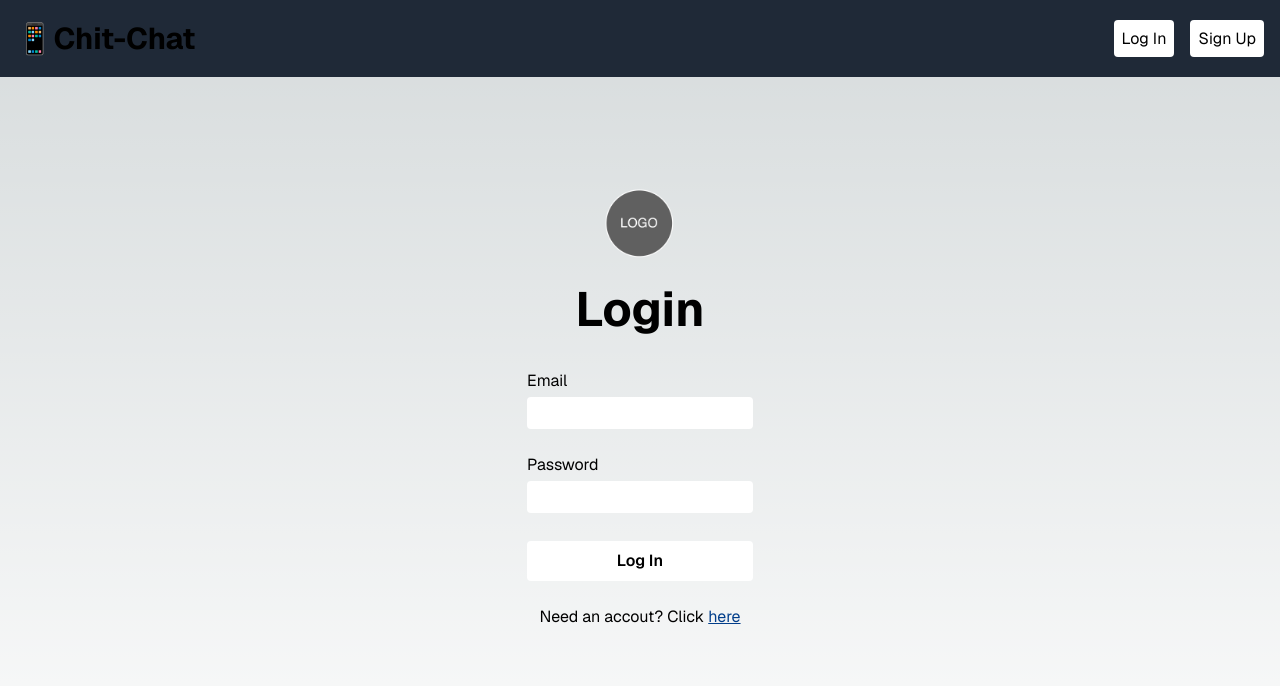
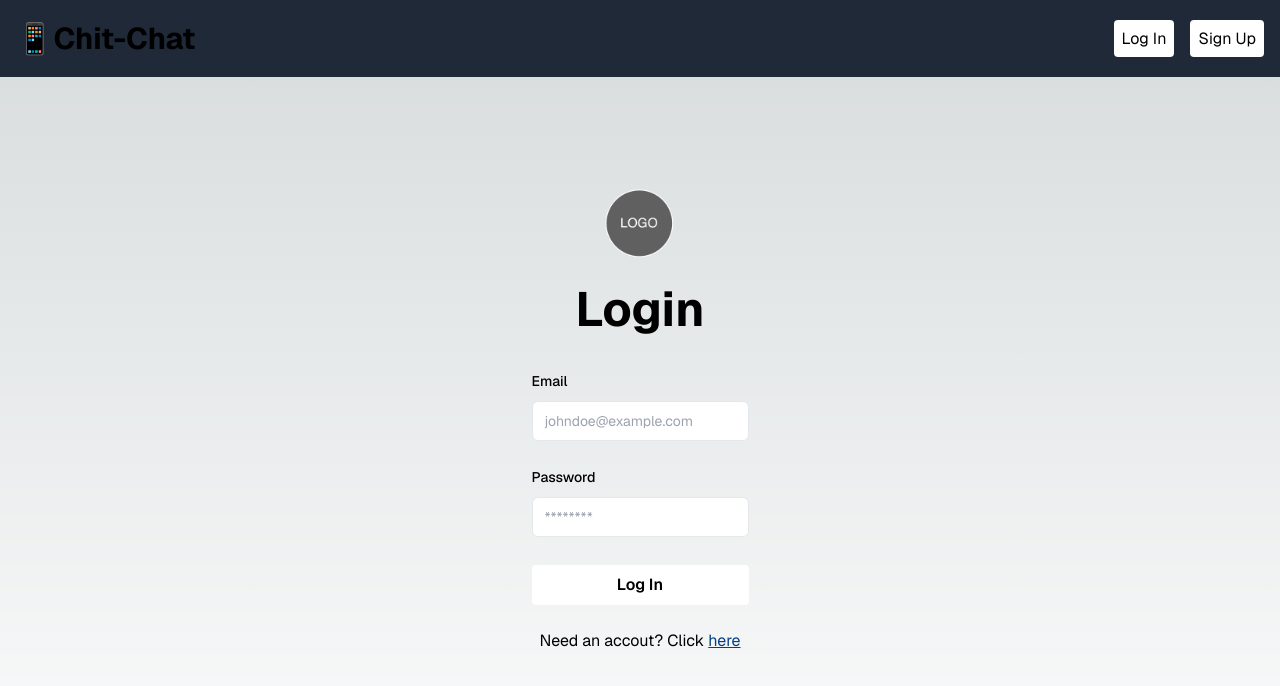
Before and after one commit to bartosztrusinski/chit-chat, a Next.js app: page /login in a window 1280 px wide. Shown: the top 686 px of the page. Built offline with nearby package versions, Linux system fonts and the light colour scheme; no server answers.

Commit message:
fix/refactoring my code to real-time-validation and auth

```diff
--- a/app/(auth)/login/actions.ts
+++ b/app/(auth)/login/actions.ts
@@ -6,13 +6,13 @@
 import { createClient } from '@/utils/supabase/server';
 
 export async function login(formData: FormData) {
+  console.log(formData);
   const supabase = createClient();
 
   const data = {
     email: formData.get('email') as string,
     password: formData.get('password') as string,
   };
-
   const { error } = await supabase.auth.signInWithPassword(data);
 
   if (error) {
--- a/components/Login.tsx
+++ b/components/Login.tsx
@@ -4,60 +4,87 @@
 import Logo from '@/public/images/logo-placeholder-image.png';
 import Link from 'next/link';
 import { LoginSchema } from '@/lib/schemas';
-import { useToast } from './ui/use-toast';
+import { z } from 'zod';
+import { useTransition } from 'react';
+import { useForm } from 'react-hook-form';
+import { zodResolver } from '@hookform/resolvers/zod';
+import { Input } from '@/components/ui/input';
+import {
+  Form,
+  FormControl,
+  FormField,
+  FormItem,
+  FormLabel,
+  FormMessage,
+} from '@/components/ui/form';
 
 const Login = () => {
-  const { toast } = useToast();
-  const validateAndLoginUser = (formData: FormData) => {
-    const userData = {
-      email: formData.get('email') as string,
-      password: formData.get('password') as string,
+  const [isPending, startTransition] = useTransition();
+  const form = useForm<z.infer<typeof LoginSchema>>({
+    resolver: zodResolver(LoginSchema),
+    defaultValues: {
+      email: '',
+      password: '',
+    },
+    mode: 'onBlur',
+  });
+
+  const onSubmit = (values: z.infer<typeof LoginSchema>) => {
+    startTransition(async () => {
+      const formData = new FormData();
+      formData.append('email', values.email);
+      formData.append('password', values.password);
+      await login(formData);
+    });
   };
 
-    const result = LoginSchema.safeParse(userData);
-
-    if (!result.success) {
-      const errorMessage = result.error.issues.at(-1)?.message;
-      toast({
-        variant: 'destructive', // no fucking idea why this shit don't work... I copied it from documentation
-        title: 'Something goes wrong...',
-        description: errorMessage,
-      });
-      return;
-    } else {
-      console.log('LOGGED IN!'); // redirect only or something more?
-    }
-    // await login();
-    // Need to know what exactly login should do. That's why I putted here await, but whole function for now is not async
-  };
   return (
     <section className='flex min-h-screen w-full flex-col items-center p-24'>
       <Image src={Logo} alt='Logo' width={100} />
       <h1 className='font-roboto text-5xl font-bold'>Login</h1>
+      <Form {...form}>
         <form
-        action={validateAndLoginUser}
+          onSubmit={form.handleSubmit(onSubmit)}
           className='flex flex-col items-start justify-center gap-6 p-6'
         >
-        <div className='flex flex-col gap-1'>
-          <label htmlFor='email'>Email</label>
-          <input
-            className='rounded p-1 text-black'
-            id='email'
+          <FormField
+            control={form.control}
             name='email'
+            render={({ field }) => (
+              <FormItem>
+                <FormLabel>Email</FormLabel>
+                <FormControl>
+                  <Input
                     type='email'
-            required
+                    placeholder='johndoe@example.com'
+                    autoComplete='email'
+                    disabled={isPending}
+                    {...field}
                   />
-        </div>
-        <div className='flex flex-col gap-1'>
-          <label htmlFor='password'>Password</label>
-          <input
-            className='rounded p-1 text-black'
-            id='password'
+                </FormControl>
+                <FormMessage />
+              </FormItem>
+            )}
+          />
+          <FormField
+            control={form.control}
             name='password'
+            render={({ field }) => (
+              <FormItem>
+                <FormLabel>Password</FormLabel>
+                <FormControl>
+                  <Input
                     type='password'
-            required
+                    placeholder='********'
+                    autoComplete='current-password'
+                    disabled={isPending}
+                    {...field}
                   />
-        </div>
+                </FormControl>
+                <FormMessage />
+              </FormItem>
+            )}
+          />
           <button
             type='submit'
             className='mt-1 self-stretch rounded bg-white px-6 py-2 font-semibold text-black'
@@ -65,6 +92,7 @@
             Log In
           </button>
         </form>
+      </Form>
       <div>
         <p>
           Need an accout? Click{' '}
--- /dev/null
+++ b/components/ui/button.tsx
@@ -0,0 +1,56 @@
+import * as React from "react"
+import { Slot } from "@radix-ui/react-slot"
+import { cva, type VariantProps } from "class-variance-authority"
+
+import { cn } from "@/lib/utils"
+
+const buttonVariants = cva(
+  "inline-flex items-center justify-center whitespace-nowrap rounded-md text-sm font-medium ring-offset-background transition-colors focus-visible:outline-none focus-visible:ring-2 focus-visible:ring-ring focus-visible:ring-offset-2 disabled:pointer-events-none disabled:opacity-50",
+  {
+    variants: {
+      variant: {
+        default: "bg-primary text-primary-foreground hover:bg-primary/90",
+        destructive:
+          "bg-destructive text-destructive-foreground hover:bg-destructive/90",
+        outline:
+          "border border-input bg-background hover:bg-accent hover:text-accent-foreground",
+        secondary:
+          "bg-secondary text-secondary-foreground hover:bg-secondary/80",
+        ghost: "hover:bg-accent hover:text-accent-foreground",
+        link: "text-primary underline-offset-4 hover:underline",
+      },
+      size: {
+        default: "h-10 px-4 py-2",
+        sm: "h-9 rounded-md px-3",
+        lg: "h-11 rounded-md px-8",
+        icon: "h-10 w-10",
+      },
+    },
+    defaultVariants: {
+      variant: "default",
+      size: "default",
+    },
+  }
+)
+
+export interface ButtonProps
+  extends React.ButtonHTMLAttributes<HTMLButtonElement>,
+    VariantProps<typeof buttonVariants> {
+  asChild?: boolean
+}
+
+const Button = React.forwardRef<HTMLButtonElement, ButtonProps>(
+  ({ className, variant, size, asChild = false, ...props }, ref) => {
+    const Comp = asChild ? Slot : "button"
+    return (
+      <Comp
+        className={cn(buttonVariants({ variant, size, className }))}
+        ref={ref}
+        {...props}
+      />
+    )
+  }
+)
+Button.displayName = "Button"
+
+export { Button, buttonVariants }
--- /dev/null
+++ b/components/ui/form.tsx
@@ -0,0 +1,176 @@
+import * as React from "react"
+import * as LabelPrimitive from "@radix-ui/react-label"
+import { Slot } from "@radix-ui/react-slot"
+import {
+  Controller,
+  ControllerProps,
+  FieldPath,
+  FieldValues,
+  FormProvider,
+  useFormContext,
+} from "react-hook-form"
+
+import { cn } from "@/lib/utils"
+import { Label } from "@/components/ui/label"
+
+const Form = FormProvider
+
+type FormFieldContextValue<
+  TFieldValues extends FieldValues = FieldValues,
+  TName extends FieldPath<TFieldValues> = FieldPath<TFieldValues>
+> = {
+  name: TName
+}
+
+const FormFieldContext = React.createContext<FormFieldContextValue>(
+  {} as FormFieldContextValue
+)
+
+const FormField = <
+  TFieldValues extends FieldValues = FieldValues,
+  TName extends FieldPath<TFieldValues> = FieldPath<TFieldValues>
+>({
+  ...props
+}: ControllerProps<TFieldValues, TName>) => {
+  return (
+    <FormFieldContext.Provider value={{ name: props.name }}>
+      <Controller {...props} />
+    </FormFieldContext.Provider>
+  )
+}
+
+const useFormField = () => {
+  const fieldContext = React.useContext(FormFieldContext)
+  const itemContext = React.useContext(FormItemContext)
+  const { getFieldState, formState } = useFormContext()
+
+  const fieldState = getFieldState(fieldContext.name, formState)
+
+  if (!fieldContext) {
+    throw new Error("useFormField should be used within <FormField>")
+  }
+
+  const { id } = itemContext
+
+  return {
+    id,
+    name: fieldContext.name,
+    formItemId: `${id}-form-item`,
+    formDescriptionId: `${id}-form-item-description`,
+    formMessageId: `${id}-form-item-message`,
+    ...fieldState,
+  }
+}
+
+type FormItemContextValue = {
+  id: string
+}
+
+const FormItemContext = React.createContext<FormItemContextValue>(
+  {} as FormItemContextValue
+)
+
+const FormItem = React.forwardRef<
+  HTMLDivElement,
+  React.HTMLAttributes<HTMLDivElement>
+>(({ className, ...props }, ref) => {
+  const id = React.useId()
+
+  return (
+    <FormItemContext.Provider value={{ id }}>
+      <div ref={ref} className={cn("space-y-2", className)} {...props} />
+    </FormItemContext.Provider>
+  )
+})
+FormItem.displayName = "FormItem"
+
+const FormLabel = React.forwardRef<
+  React.ElementRef<typeof LabelPrimitive.Root>,
+  React.ComponentPropsWithoutRef<typeof LabelPrimitive.Root>
+>(({ className, ...props }, ref) => {
+  const { error, formItemId } = useFormField()
+
+  return (
+    <Label
+      ref={ref}
+      className={cn(error && "text-destructive", className)}
+      htmlFor={formItemId}
+      {...props}
+    />
+  )
+})
+FormLabel.displayName = "FormLabel"
+
+const FormControl = React.forwardRef<
+  React.ElementRef<typeof Slot>,
+  React.ComponentPropsWithoutRef<typeof Slot>
+>(({ ...props }, ref) => {
+  const { error, formItemId, formDescriptionId, formMessageId } = useFormField()
+
+  return (
+    <Slot
+      ref={ref}
+      id={formItemId}
+      aria-describedby={
+        !error
+          ? `${formDescriptionId}`
+          : `${formDescriptionId} ${formMessageId}`
+      }
+      aria-invalid={!!error}
+      {...props}
+    />
+  )
+})
+FormControl.displayName = "FormControl"
+
+const FormDescription = React.forwardRef<
+  HTMLParagraphElement,
+  React.HTMLAttributes<HTMLParagraphElement>
+>(({ className, ...props }, ref) => {
+  const { formDescriptionId } = useFormField()
+
+  return (
+    <p
+      ref={ref}
+      id={formDescriptionId}
+      className={cn("text-sm text-muted-foreground", className)}
+      {...props}
+    />
+  )
+})
+FormDescription.displayName = "FormDescription"
+
+const FormMessage = React.forwardRef<
+  HTMLParagraphElement,
+  React.HTMLAttributes<HTMLParagraphElement>
+>(({ className, children, ...props }, ref) => {
+  const { error, formMessageId } = useFormField()
+  const body = error ? String(error?.message) : children
+
+  if (!body) {
+    return null
+  }
+
+  return (
+    <p
+      ref={ref}
+      id={formMessageId}
+      className={cn("text-sm font-medium text-destructive", className)}
+      {...props}
+    >
+      {body}
+    </p>
+  )
+})
+FormMessage.displayName = "FormMessage"
+
+export {
+  useFormField,
+  Form,
+  FormItem,
+  FormLabel,
+  FormControl,
+  FormDescription,
+  FormMessage,
+  FormField,
+}
--- /dev/null
+++ b/components/ui/input.tsx
@@ -0,0 +1,25 @@
+import * as React from "react"
+
+import { cn } from "@/lib/utils"
+
+export interface InputProps
+  extends React.InputHTMLAttributes<HTMLInputElement> {}
+
+const Input = React.forwardRef<HTMLInputElement, InputProps>(
+  ({ className, type, ...props }, ref) => {
+    return (
+      <input
+        type={type}
+        className={cn(
+          "flex h-10 w-full rounded-md border border-input bg-background px-3 py-2 text-sm ring-offset-background file:border-0 file:bg-transparent file:text-sm file:font-medium placeholder:text-muted-foreground focus-visible:outline-none focus-visible:ring-2 focus-visible:ring-ring focus-visible:ring-offset-2 disabled:cursor-not-allowed disabled:opacity-50",
+          className
+        )}
+        ref={ref}
+        {...props}
+      />
+    )
+  }
+)
+Input.displayName = "Input"
+
+export { Input }
--- /dev/null
+++ b/components/ui/label.tsx
@@ -0,0 +1,26 @@
+"use client"
+
+import * as React from "react"
+import * as LabelPrimitive from "@radix-ui/react-label"
+import { cva, type VariantProps } from "class-variance-authority"
+
+import { cn } from "@/lib/utils"
+
+const labelVariants = cva(
+  "text-sm font-medium leading-none peer-disabled:cursor-not-allowed peer-disabled:opacity-70"
+)
+
+const Label = React.forwardRef<
+  React.ElementRef<typeof LabelPrimitive.Root>,
+  React.ComponentPropsWithoutRef<typeof LabelPrimitive.Root> &
+    VariantProps<typeof labelVariants>
+>(({ className, ...props }, ref) => (
+  <LabelPrimitive.Root
+    ref={ref}
+    className={cn(labelVariants(), className)}
+    {...props}
+  />
+))
+Label.displayName = LabelPrimitive.Root.displayName
+
+export { Label }
--- a/components/ui/use-toast.ts
+++ b/components/ui/use-toast.ts
@@ -178,6 +178,7 @@
       if (index > -1) {
         listeners.splice(index, 1);
       }
+      0;
     };
   }, [state]);
 
--- a/lib/schemas.ts
+++ b/lib/schemas.ts
@@ -4,7 +4,7 @@
   email: z.string().email({
     message: 'Please enter your email address',
   }),
-  password: z.string().min(2, {
+  password: z.string().min(1, {
     message: 'Please enter your password',
   }),
 });
--- a/package.json
+++ b/package.json
@@ -9,7 +9,10 @@
     "lint": "next lint"
   },
   "dependencies": {
+    "@hookform/resolvers": "^3.3.4",
     "@radix-ui/react-avatar": "^1.0.4",
+    "@radix-ui/react-label": "^2.0.2",
+    "@radix-ui/react-slot": "^1.0.2",
     "@radix-ui/react-toast": "^1.1.5",
     "@supabase/ssr": "^0.3.0",
     "@supabase/supabase-js": "^2.42.4",
@@ -20,9 +23,10 @@
     "next": "14.2.1",
     "react": "^18",
     "react-dom": "^18",
+    "react-hook-form": "^7.51.4",
     "tailwind-merge": "^2.2.2",
     "tailwindcss-animate": "^1.0.7",
-    "zod": "^3.22.4"
+    "zod": "^3.23.6"
   },
   "devDependencies": {
     "@types/node": "^20",
```
Also changed, not shown: 1 other file (tests, documents, lock files or other folders). Lines whose indentation alone changed are shown as unchanged.
